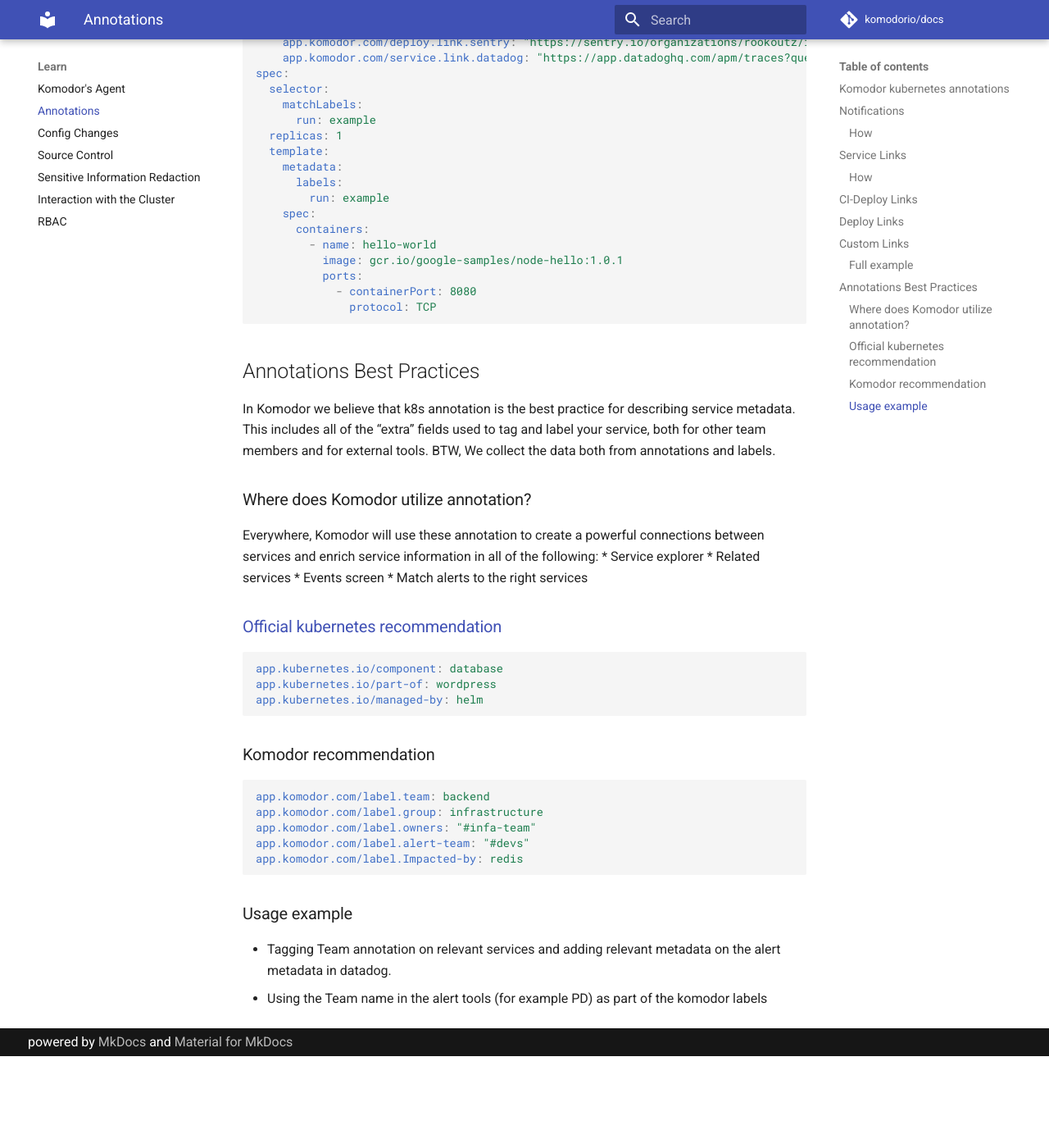
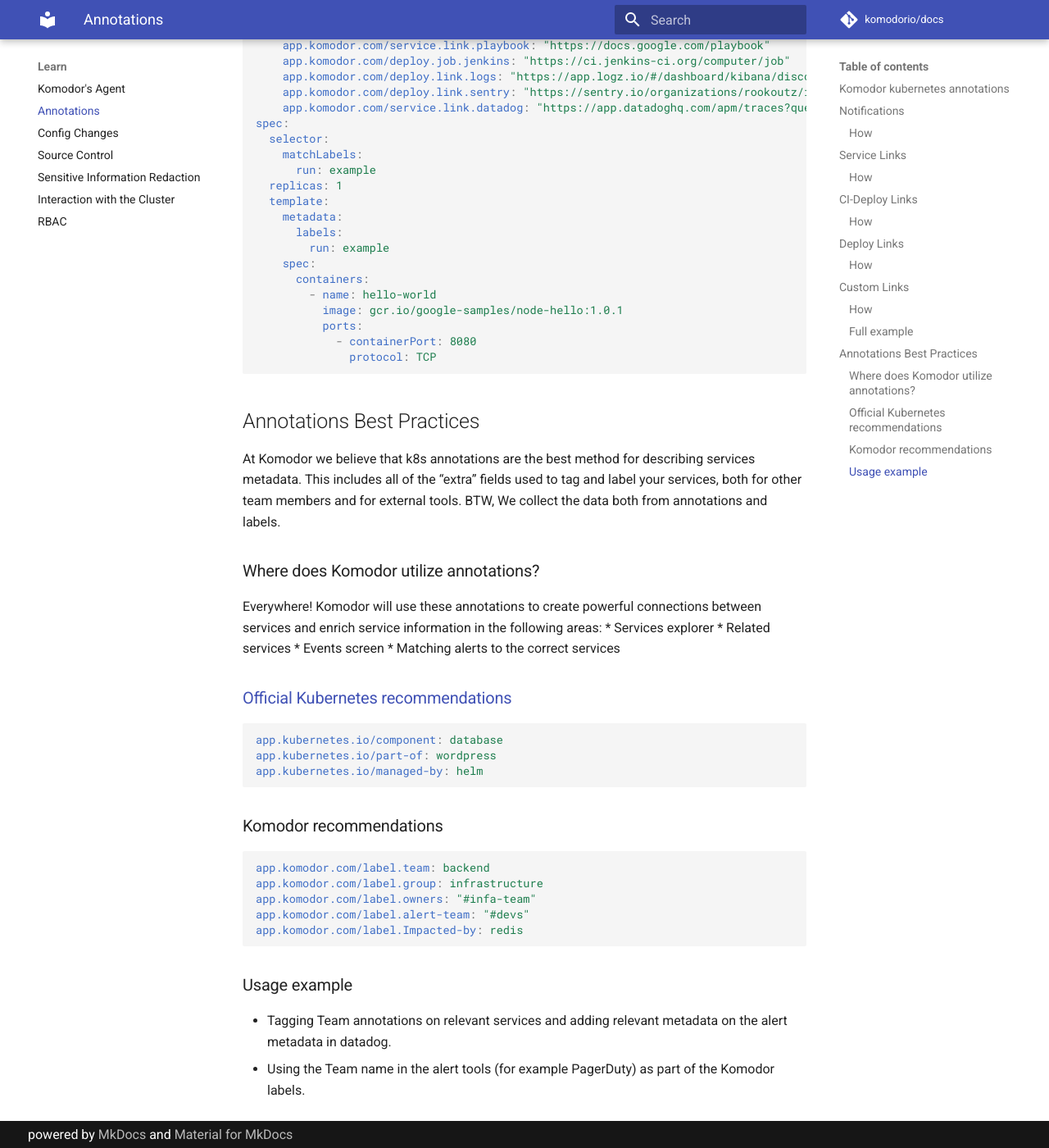
Before and after one commit to komodorio/docs, an MkDocs documentation site: the page built from docs/Learn/Annotations.md, in a window 1280 px wide and 1400 px high, scrolled down 4480 px. Shown: the whole window at 82% size. Built offline with MkDocs 1.6.1 and Material for MkDocs 9.7.7, drawn with Linux system fonts in a browser that asks for light colours; comment, search, counter and statistics services are not loaded; before the commit the page ends 5768 px from its top, so only the background shows below that; some of the changed text lies outside the part shown.

Commit message:
Update Annotations.md
grammar, fixed inconstant formatting, broken table

````diff
--- a/docs/Learn/Annotations.md
+++ b/docs/Learn/Annotations.md
@@ -44,7 +44,7 @@
 
 
 
-How
+### How
 
 `app.komodor.com/deploy/job/name:url`
 
@@ -63,7 +63,7 @@
 
 
 
-How
+### How
 
 `app.komodor.com/deploy/link/name:url`
 
@@ -85,15 +85,15 @@
 Please find the below examples as references for common applications.
 
 
-How
+### How
 
 `app.komodor.com/deploy/link/name:value`
 
 Examples:
 
 
-| Annotation                         | Values | Description                                  | Example                                                                                                    |
-| --- | --- | --- | :-- |
+| Annotation | Values | Description | Example |
+|-----|-----|-----|--- |
 | app.komodor.com/deploy.link.coralogix   | url    | Link for the custom URL, coralogix                     | https://komodortest.coralogix.com/#/query-new/logs?query=(coralogix.metadata.cluster:(%22${cluster}%22))%20AND%20(coralogix.metadata.namespace:(%22${namespace}%22))%20AND%20(coralogix.metadata.service:(%22${service}%22))&time=from:${timestampStart=YYYY-MM-DDTHH:mm:ss.SSSZ},to:${timestampEnd=YYYY-MM-DDTHH:mm:ss.SSSZ}                                             |
 | app.komodor.com/deploy.link.logzio | url | Link for the custom URL, logz.io | https://app.logz.io/#/dashboard/kibana/discover?_a=(columns:!(message,kubernetes.namespace_name,kubernetes.container_name,params.clusterName),filters:!(('$state':(store:appState),meta:(alias:!n,disabled:!f,index:'logzioCustomerIndex',key:kubernetes.namespace_name,negate:!f,params:(query:default),type:phrase),query:(match_phrase:(kubernetes.namespace_name:${namespace}))),('$state':(store:appState),meta:(alias:!n,disabled:!f,index:'logzioCustomerIndex',key:params.clusterName,negate:!f,params:(query:main),type:phrase),query:(match_phrase:(params.clusterName:${cluster}))),('$state':(store:appState),meta:(alias:!n,disabled:!f,index:'logzioCustomerIndex',key:kubernetes.container_name,negate:!f,params:(query:k8s-events-collector),type:phrase),query:(match_phrase:(kubernetes.container_name:${service})),query:(match_phrase:(kubernetes.container_image:${container[web].image})))),index:'logzioCustomerIndex',interval:auto,query:(language:lucene,query:''),sort:!(!('@timestamp',desc)))&_g=(filters:!(),refreshInterval:(pause:!t,value:0),time:(from:'${timestempStart=yyyy-MM-dd'T'HH:mm:ss.SSS}',to:'${timestempStart=yyyy-MM-dd'T'HH:mm:ss.SSS}'))&discoverTab=logz-logs-tab&switchToAccountId=138828&accountIds=true |
 | app.komodor.com/deploy.link.datadog | url | Link for the custom URL, DataDog | https://app.datadoghq.com/apm/traces?query=service%3A${service}%20kube_namespace%3A${namespace}%20env%3A${cluster}&cols=core_service%2Ccore_resource_name%2Clog_duration%2Clog_http.method%2Clog_http.status_code&historicalData=true&messageDisplay=inline&sort=desc&streamTraces=true&start=${epochStart}&end=${epochEnd}&paused=true |
@@ -155,25 +155,25 @@
 
 
 ## Annotations Best Practices
-In Komodor we believe that k8s annotation is the best practice for describing service metadata.
-This includes all of the “extra” fields used to tag and label your service, both for other team members and for external tools.
+At Komodor we believe that k8s annotations are the best method for describing services metadata.
+This includes all of the “extra” fields used to tag and label your services, both for other team members and for external tools.
 BTW, We collect the data both from annotations and labels.
 
-### Where does Komodor utilize annotation?
-Everywhere, Komodor will use these annotation to create a powerful connections between services and enrich service information in all of the following:
-* Service explorer
+### Where does Komodor utilize annotations?
+Everywhere! Komodor will use these annotations to create powerful connections between services and enrich service information in the following areas:
+* Services explorer
 * Related services
 * Events screen
-* Match alerts to the right services
+* Matching alerts to the correct services
 
-### [Official kubernetes recommendation](https://kubernetes.io/docs/concepts/overview/working-with-objects/common-labels/)
+### [Official Kubernetes recommendations](https://kubernetes.io/docs/concepts/overview/working-with-objects/common-labels/)
 ```yaml
 app.kubernetes.io/component: database
 app.kubernetes.io/part-of: wordpress
 app.kubernetes.io/managed-by: helm
 ```
 
-### Komodor recommendation
+### Komodor recommendations
 ```yaml
 app.komodor.com/label.team: backend
 app.komodor.com/label.group: infrastructure
@@ -183,5 +183,5 @@
 ```
 
 ### Usage example
-* Tagging Team annotation on relevant services and adding relevant metadata on the alert metadata in datadog.
-* Using the Team name in the alert tools (for example PD) as part of the komodor labels
+* Tagging Team annotations on relevant services and adding relevant metadata on the alert metadata in datadog.
+* Using the Team name in the alert tools (for example PagerDuty) as part of the Komodor labels.
````
Also changed, not shown: other parts of docs/Learn/Annotations.md (+1 -1 lines).
